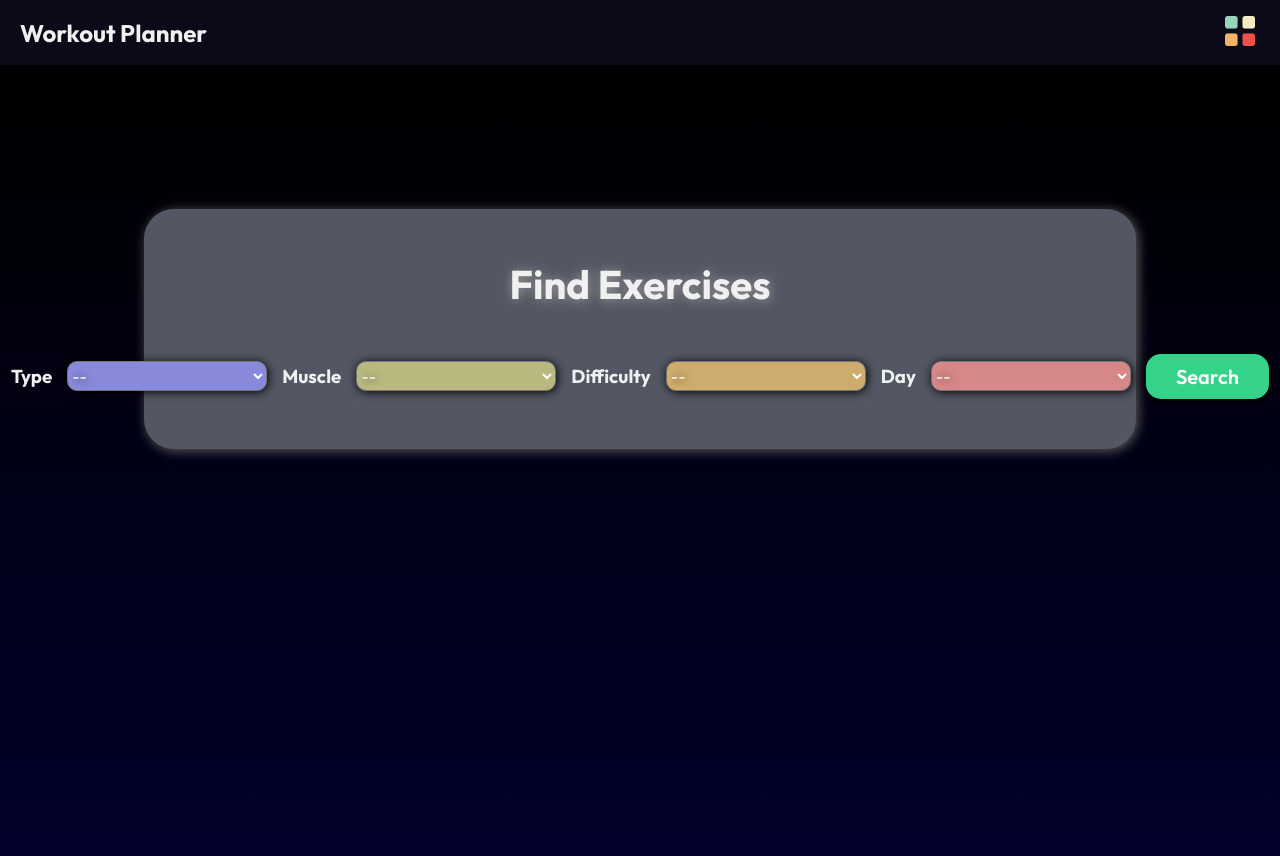
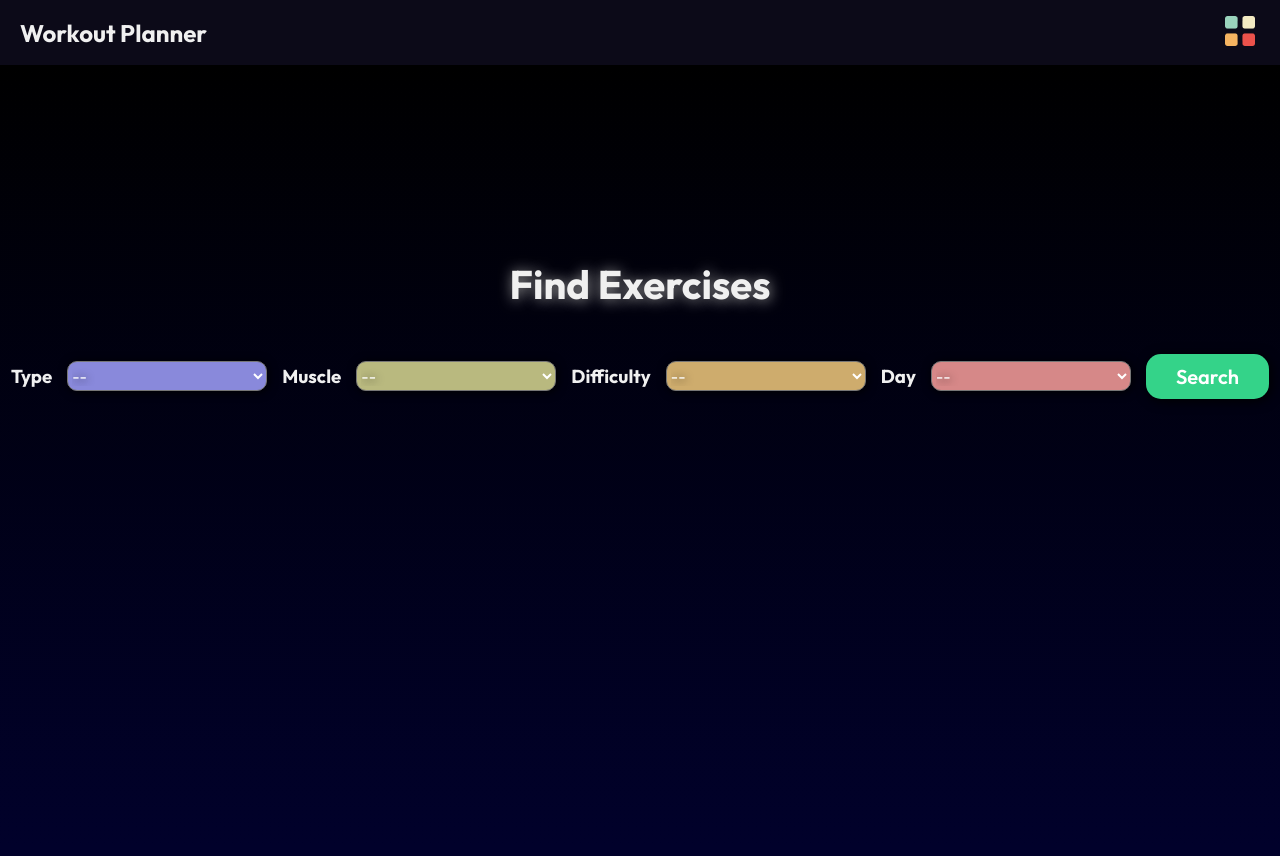
Before and after one commit to ylim1699/team_project, a website built with Vite: page src/exercises.html in a window 1280 px wide. Shown: the top 856 px of the page. Built offline with nearby package versions, Linux system fonts and the light colour scheme; no server answers.

Commit message:
better ui

```diff
--- a/src/css/partials/exercise.css
+++ b/src/css/partials/exercise.css
@@ -14,8 +14,6 @@ main {
     align-items: center;
     color: rgb(240, 240, 240);
 
-    background-color: rgb(83, 87, 99);
-    box-shadow: 2px 2px 12px rgb(94, 93, 93);
     padding: 50px 0 50px 0;
     width: 80%;
     border-radius: 30px;
@@ -25,7 +23,7 @@ main {
 .form-container h2 {
   font-size: 40px;
   margin-bottom: 2.5%;
-  text-shadow: 1px 1px 12px rgb(155, 155, 155);
+  text-shadow: 1px 1px 14px rgb(155, 155, 155);
 }
 
 #searchForm {
```
